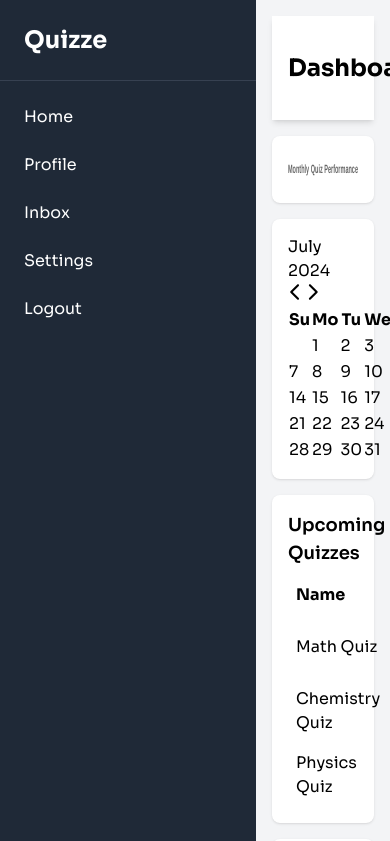
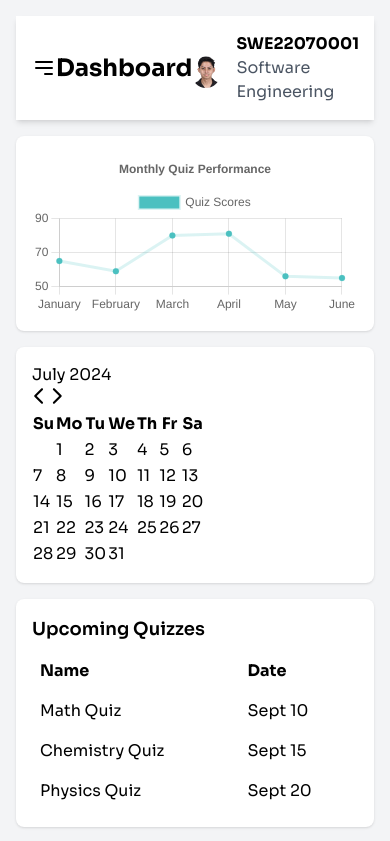
Before and after one commit to rencodesstuff/quizze2, a Next.js app: page /studentdash in a window 390 px wide. Shown: the top 841 px of the page. Built offline with nearby package versions, Linux system fonts and the light colour scheme.

Commit message:
updated singup, signin, student dashboard

```diff
--- a/components/gradient/GradientCanvas.module.css
+++ b/components/gradient/GradientCanvas.module.css
@@ -9,8 +9,8 @@
   z-index: -1;
   width: 100%;
   height: 100%;
-  --gradient-color-1: #4a4e4d;
-  --gradient-color-2: #0e9aa7;
-  --gradient-color-3: #f6cd61;
-  --gradient-color-4: #3da4ab;
+  --gradient-color-1: #0a1128;
+  --gradient-color-2: #001f54;
+  --gradient-color-3: #034078;
+  --gradient-color-4: #1282a2;
 }
--- a/src/pages/signup/index.tsx
+++ b/src/pages/signup/index.tsx
@@ -39,13 +39,13 @@ const SignUpPage = () => {
       <Head>
         <title>Sign Up | Quizze</title>
       </Head>
-      <div className="flex flex-wrap min-h-screen items-center justify-center ">
+      <div className="flex flex-wrap min-h-screen items-center justify-center">
         {/* Slider and Information Side */}
-        <div className="w-full md:w-1/2">
+        <div className="w-full md:w-1/2 hidden md:block">
           <Slider {...settings}>
             {slides.map((slide, index) => (
               <div key={index} className="relative w-full h-screen">
-                <img src={slide.image} alt={slide.alt} className="w-full h-full object-cover"/>
+                <img src={slide.image} alt={slide.alt} className="w-full h-full object-cover" />
                 <div className="absolute inset-0 flex items-center justify-center p-10 bg-black bg-opacity-30">
                   <div className="text-center text-white">
                     <h2 className="text-4xl font-bold">{slide.alt}</h2>
@@ -63,19 +63,19 @@ const SignUpPage = () => {
             <form className="space-y-6">
               <div>
                 <label htmlFor="name" className="text-sm font-medium text-gray-700">Name</label>
-                <input type="text" id="name" autoComplete="name" required className="mt-1 w-full px-4 py-2 border border-gray-300 rounded-md shadow-sm focus:outline-none focus:ring-2 focus:ring-blue-500 focus:border-blue-500"/>
+                <input type="text" id="name" autoComplete="name" required className="mt-1 w-full px-4 py-2 border border-gray-300 rounded-md shadow-sm focus:outline-none focus:ring-2 focus:ring-blue-500 focus:border-blue-500" />
               </div>
               <div>
                 <label htmlFor="studentID" className="text-sm font-medium text-gray-700">Student ID</label>
-                <input type="text" id="studentID" autoComplete="new-studentID" required className="mt-1 w-full px-4 py-2 border border-gray-300 rounded-md shadow-sm focus:outline-none focus:ring-2 focus:ring-blue-500 focus:border-blue-500"/>
+                <input type="text" id="studentID" autoComplete="new-studentID" required className="mt-1 w-full px-4 py-2 border border-gray-300 rounded-md shadow-sm focus:outline-none focus:ring-2 focus:ring-blue-500 focus:border-blue-500" />
               </div>
               <div>
                 <label htmlFor="email" className="text-sm font-medium text-gray-700">Email</label>
-                <input type="email" id="email" autoComplete="email" required className="mt-1 w-full px-4 py-2 border border-gray-300 rounded-md shadow-sm focus:outline-none focus:ring-2 focus:ring-blue-500 focus:border-blue-500"/>
+                <input type="email" id="email" autoComplete="email" required className="mt-1 w-full px-4 py-2 border border-gray-300 rounded-md shadow-sm focus:outline-none focus:ring-2 focus:ring-blue-500 focus:border-blue-500" />
               </div>
               <div>
                 <label htmlFor="password" className="text-sm font-medium text-gray-700">Password</label>
-                <input type="password" id="password" autoComplete="new-password" required className="mt-1 w-full px-4 py-2 border border-gray-300 rounded-md shadow-sm focus:outline-none focus:ring-2 focus:ring-blue-500 focus:border-blue-500"/>
+                <input type="password" id="password" autoComplete="new-password" required className="mt-1 w-full px-4 py-2 border border-gray-300 rounded-md shadow-sm focus:outline-none focus:ring-2 focus:ring-blue-500 focus:border-blue-500" />
               </div>
               <button type="submit" className="w-full flex justify-center py-3 px-4 border border-transparent rounded-md text-sm font-medium text-white bg-blue-600 hover:bg-blue-700 focus:outline-none focus:ring-2 focus:ring-offset-2 focus:ring-blue-500">
                 Create Account
--- a/src/pages/studentdash/index.tsx
+++ b/src/pages/studentdash/index.tsx
@@ -1,4 +1,5 @@
 import Link from 'next/link';
+import { useState } from 'react';
 import { Line } from 'react-chartjs-2';
 import { Chart as ChartJS, CategoryScale, LinearScale, PointElement, LineElement, Title, Tooltip, Legend } from 'chart.js';
 import { DayPicker } from 'react-day-picker';
@@ -33,35 +34,37 @@ const options = {
 };
 
 const StudentDashboard = () => {
+  const [isSidebarOpen, setSidebarOpen] = useState(false);
+
   return (
     <div className="flex min-h-screen bg-gray-100">
       {/* Sidebar */}
-      <div className="w-64 bg-gray-800 text-white flex flex-col">
+      <div className={`fixed inset-y-0 left-0 transform ${isSidebarOpen ? 'translate-x-0' : '-translate-x-full'} md:relative md:translate-x-0 transition duration-300 ease-in-out bg-gray-800 text-white w-64 z-30`}>
         <div className="p-6 text-2xl font-bold border-b border-gray-700">Quizze</div>
-        <nav className="flex-1 p-4">
-          <ul>
-            <li className="mb-2">
+        <nav className="flex-1 p-4 space-y-2">
+          <ul className="space-y-2">
+            <li>
               <Link href="/" legacyBehavior>
                 <a className="block p-2 rounded hover:bg-gray-700">Home</a>
               </Link>
             </li>
-            <li className="mb-2">
+            <li>
               <Link href="/profile" legacyBehavior>
                 <a className="block p-2 rounded hover:bg-gray-700">Profile</a>
               </Link>
             </li>
-            <li className="mb-2">
+            <li>
               <Link href="/inbox" legacyBehavior>
                 <a className="block p-2 rounded hover:bg-gray-700">Inbox</a>
               </Link>
             </li>
-            <li className="mb-2">
+            <li>
               <Link href="/settings" legacyBehavior>
                 <a className="block p-2 rounded hover:bg-gray-700">Settings</a>
               </Link>
             </li>
-            <li className="mt-auto mb-2">
-              <Link href="/" legacyBehavior>
+            <li className="mt-auto">
+              <Link href="/signin" legacyBehavior>
                 <a className="block p-2 rounded hover:bg-gray-700">Logout</a>
               </Link>
             </li>
@@ -70,16 +73,15 @@ const StudentDashboard = () => {
       </div>
 
       {/* Main content */}
-      <div className="flex-1 flex flex-col overflow-y-auto p-4">
+      <div className="flex-1 flex flex-col p-4">
         {/* Navbar */}
         <div className="flex items-center justify-between bg-white p-4 shadow-md">
+          <button className="md:hidden text-black" onClick={() => setSidebarOpen(!isSidebarOpen)}>
+            <svg className="w-6 h-6" fill="none" stroke="currentColor" viewBox="0 0 24 24" xmlns="http://www.w3.org/2000/svg"><path strokeLinecap="round" strokeLinejoin="round" strokeWidth={2} d="M4 6h16M4 12h16m-7 6h7" /></svg>
+          </button>
           <h1 className="text-2xl font-bold">Dashboard</h1>
           <div className="flex items-center">
-            <img
-              src="/ZabirHD.png"
-              alt="User profile"
-              className="w-10 h-10 rounded-full mr-4"
-            />
+            <img src="/ZabirHD.png" alt="User profile" className="w-10 h-10 rounded-full mr-4" />
             <div>
               <div className="font-bold">SWE22070001</div>
               <div className="text-gray-600">Software Engineering</div>
```
